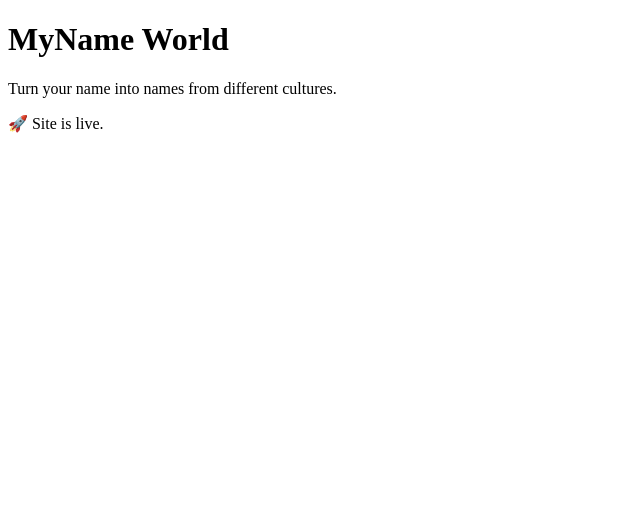
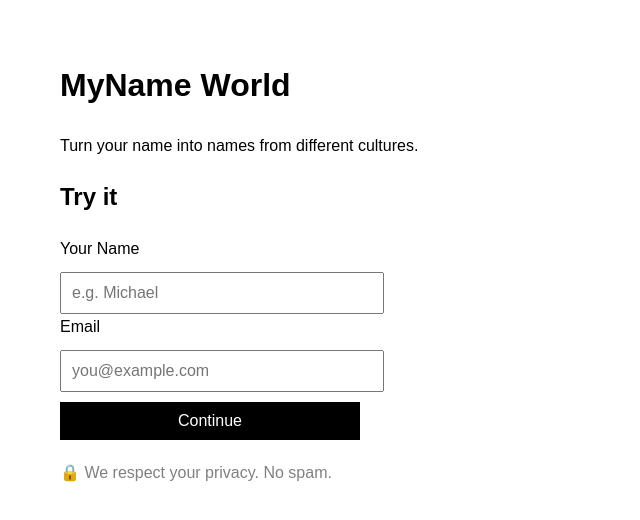
Before and after one commit to wangwalon/myname-world, a plain HTML site: page index.html in a window 1280 px wide. Shown: the whole page, without its empty margins (0-640 px from the left). Drawn offline with Linux system fonts and the light colour scheme.

Commit message:
Update index.html

```diff
--- a/index.html
+++ b/index.html
@@ -3,10 +3,50 @@
 <head>
   <meta charset="UTF-8" />
   <title>MyName World</title>
+  <style>
+    body {
+      font-family: Arial, sans-serif;
+      margin: 60px;
+      line-height: 1.6;
+    }
+    input, button {
+      padding: 10px;
+      font-size: 16px;
+      margin-top: 10px;
+      display: block;
+      width: 300px;
+    }
+    button {
+      background-color: black;
+      color: white;
+      border: none;
+      cursor: pointer;
+    }
+    button:hover {
+      opacity: 0.85;
+    }
+  </style>
 </head>
 <body>
+
   <h1>MyName World</h1>
   <p>Turn your name into names from different cultures.</p>
-  <p>🚀 Site is live.</p>
+
+  <h2>Try it</h2>
+
+  <form>
+    <label>Your Name</label>
+    <input type="text" placeholder="e.g. Michael" />
+
+    <label>Email</label>
+    <input type="email" placeholder="you@example.com" />
+
+    <button type="button">Continue</button>
+  </form>
+
+  <p style="margin-top:20px; color: gray;">
+    🔒 We respect your privacy. No spam.
+  </p>
+
 </body>
 </html>
```
